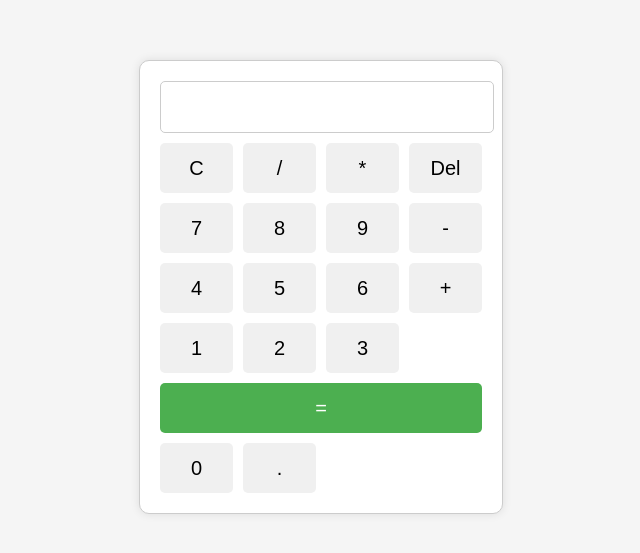
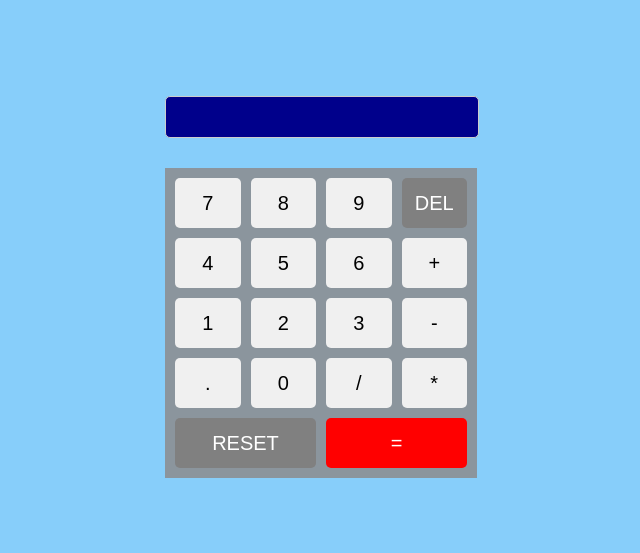
Before and after one commit to anil9450/qtech_project3, a plain HTML site: page index.html in a window 1280 px wide. Shown: the part 113-666 px from the top of the page, without its empty margins (319-959 px from the left). Drawn offline with Linux system fonts and the light colour scheme.

Commit message:
Final Commit

```diff
--- a/index.css
+++ b/index.css
@@ -5,15 +5,12 @@ body {
   height: 100vh;
   margin: 0;
   font-family: Arial, sans-serif;
-  background-color: #f5f5f5;
+  background-color: lightskyblue;
 }
 
 .calculator {
-  border: 1px solid #ccc;
   border-radius: 10px;
   padding: 20px;
-  background-color: #fff;
-  box-shadow: 0 0 10px rgba(0, 0, 0, 0.1);
 }
 
 #display {
@@ -22,7 +19,7 @@ body {
   font-size: 24px;
   text-align: right;
   margin-bottom: 10px;
-  padding: 5px;
+  padding: 0px;
   border: 1px solid #ccc;
   border-radius: 5px;
 }
@@ -47,8 +44,8 @@ button:active {
   background-color: #ccc;
 }
 
-.equal {
-  grid-column: span 4;
+.spl-btn {
+  grid-column: span 2;
   background-color: #4caf50;
   color: #fff;
 }
--- a/index.html
+++ b/index.html
@@ -9,16 +9,30 @@
   </head>
   <body>
     <div class="calculator">
-      <input type="text" id="display" />
-      <div class="buttons">
-        <button onclick="clearDisplay()">C</button>
-        <button onclick="appendToDisplay('/')">/</button>
-        <button onclick="appendToDisplay('*')">*</button>
-        <button onclick="deleteLast()">Del</button>
+      <div>
+        <input
+          type="text"
+          id="display"
+          style="background-color: darkblue; color: white"
+        />
+      </div>
+      <div
+        class="buttons"
+        style="
+          margin-top: 20px;
+          background-color: rgb(139, 149, 157);
+          padding: 10px;
+        "
+      >
         <button onclick="appendToDisplay('7')">7</button>
         <button onclick="appendToDisplay('8')">8</button>
         <button onclick="appendToDisplay('9')">9</button>
-        <button onclick="appendToDisplay('-')">-</button>
+        <button
+          onclick="deleteLast()"
+          style="background-color: gray; color: white"
+        >
+          DEL
+        </button>
         <button onclick="appendToDisplay('4')">4</button>
         <button onclick="appendToDisplay('5')">5</button>
         <button onclick="appendToDisplay('6')">6</button>
@@ -26,9 +40,25 @@
         <button onclick="appendToDisplay('1')">1</button>
         <button onclick="appendToDisplay('2')">2</button>
         <button onclick="appendToDisplay('3')">3</button>
-        <button onclick="calculateResult()" class="equal">=</button>
+        <button onclick="appendToDisplay('-')">-</button>
+        <button onclick="appendToDisplay('.')">.</button>
         <button onclick="appendToDisplay('0')">0</button>
-        <button onclick="appendToDisplay('.')">.</button>
+        <button onclick="appendToDisplay('/')">/</button>
+        <button onclick="appendToDisplay('*')">*</button>
+        <button
+          onclick="clearDisplay()"
+          class="spl-btn"
+          style="background-color: gray"
+        >
+          RESET
+        </button>
+        <button
+          onclick="calculateResult()"
+          class="spl-btn"
+          style="background-color: red"
+        >
+          =
+        </button>
       </div>
     </div>
     <script src="index.js"></script>
```
